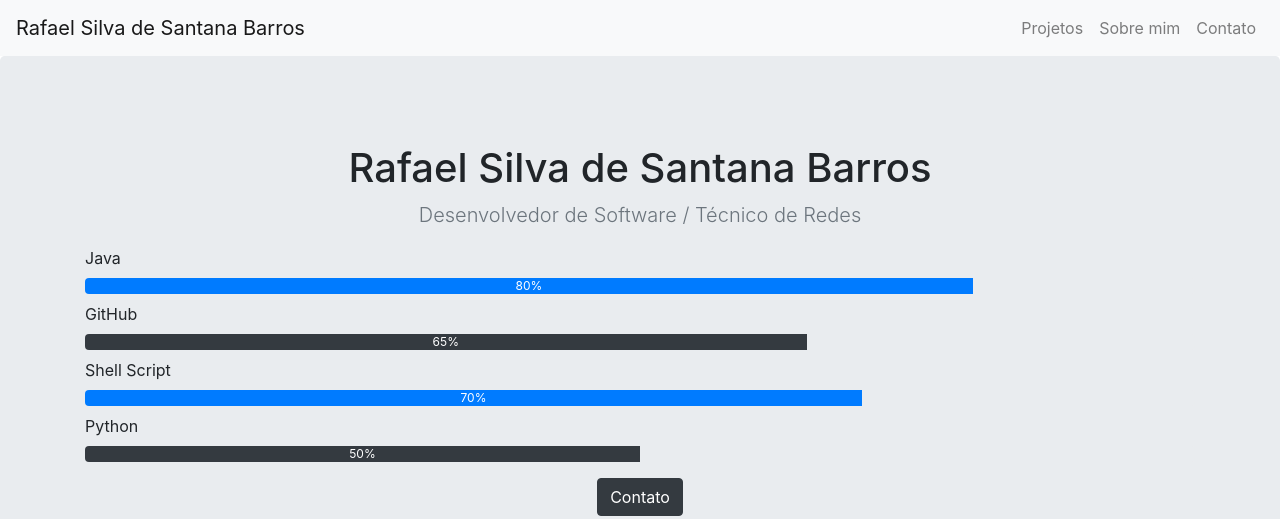
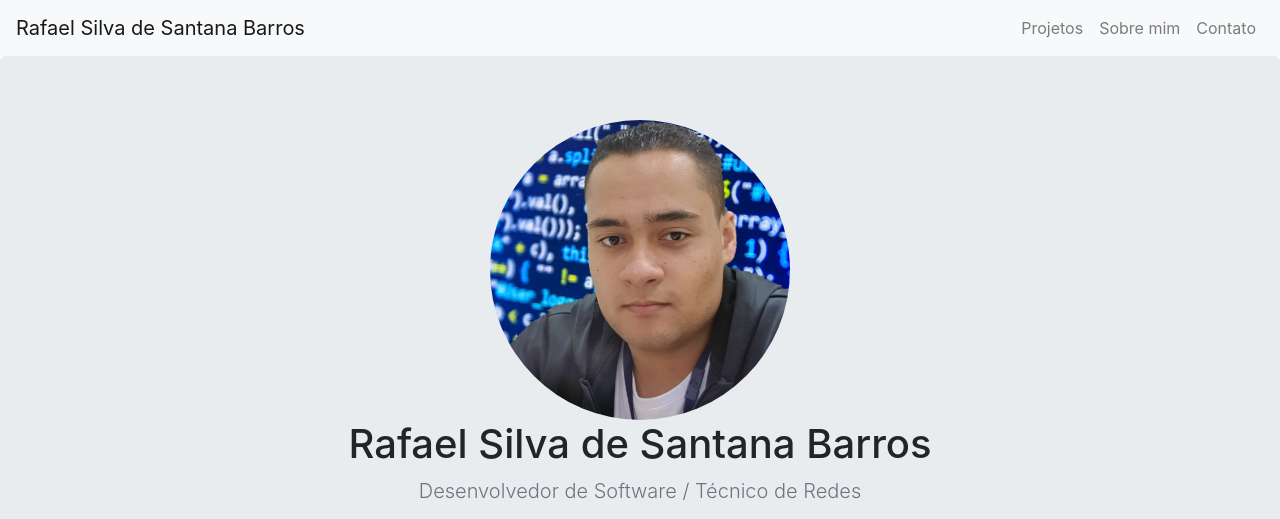
Before and after one commit to RafaelSilvadeSantanaBarros/Portifolio, a plain HTML site: page index.html in a window 1280 px wide. Shown: the top 519 px of the page. Drawn offline with nearby package versions, Linux system fonts and the light colour scheme; the site is published under a folder, as on GitHub Pages, so addresses that start at the root find nothing.

Commit message:
Correção da imagem do perfil
Corrigido a tag <img class="foto-perfil" src="img/img1.jpeg" alt=""></img>

```diff
--- a/index.html
+++ b/index.html
@@ -51,7 +51,7 @@
 
         <section class="jumbotron text-center ">
             <div class="container">
-                <img class="foto-perfil" src="/img/img1.jpeg" alt=""></img>
+                <img class="foto-perfil" src="img/img1.jpeg" alt=""></img>
 
                 <h1 class="jumbotron-heading">Rafael Silva de Santana Barros</h1>
                 <p class="lead text-muted">Desenvolvedor de Software / Técnico de Redes</p>
```
